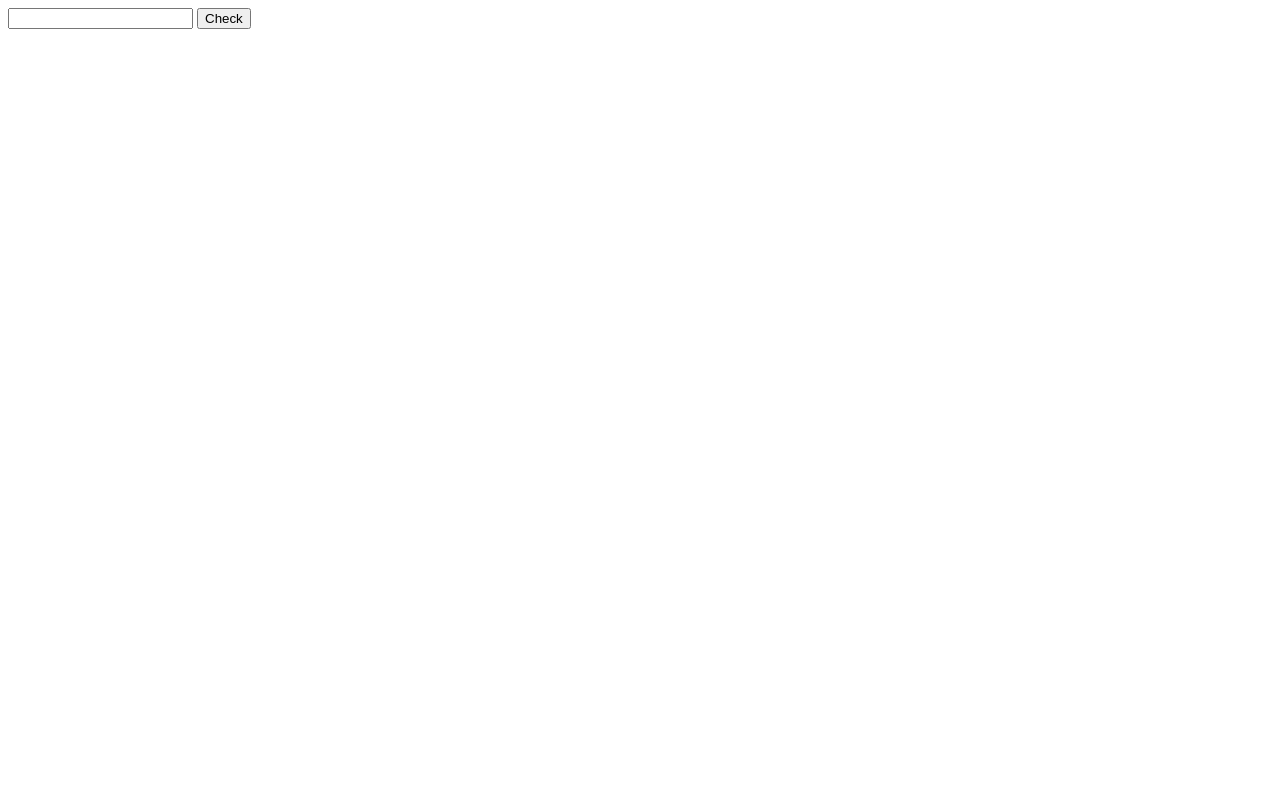
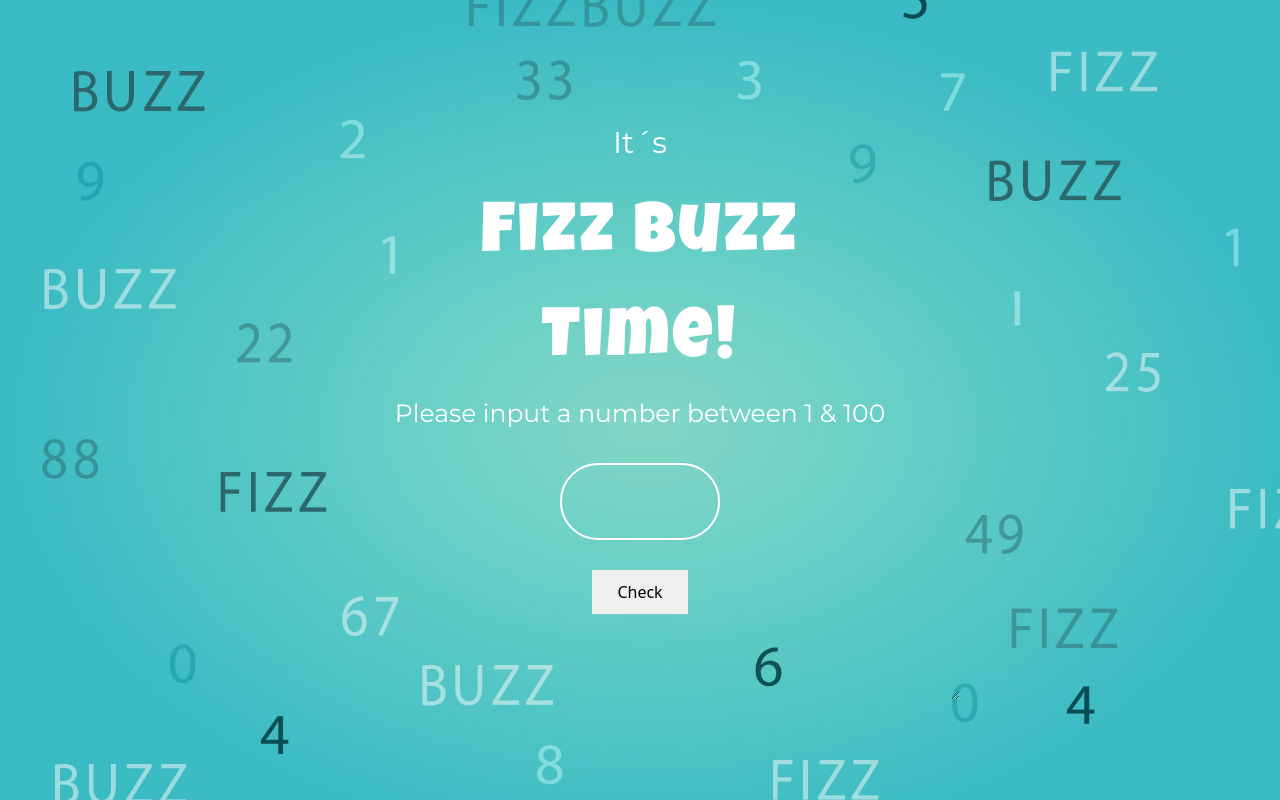
Before and after one commit to stefankarlberg/fizzbuzz_js_stefankarlberg1, a website: page src/index.html in a window 1280 px wide. Drawn offline with nearby package versions, Linux system fonts and the light colour scheme.

Commit message:
Added styling

```diff
--- a/src/index.html
+++ b/src/index.html
@@ -4,15 +4,121 @@
     <meta charset="UTF-8">
     <meta name="viewport" content="width=device-width, initial-scale=1.0">
     <meta http-equiv="X-UA-Compatible" content="ie=edge">
-    <title>Puppeteer Mocha Scaffold</title>
+    <link href="https://cdn.jsdelivr.net/npm/tailwindcss/dist/tailwind.min.css" rel="stylesheet">
+    <title>Fizz Buzz</title>
+
+    <style>
+
+    @import url('https://fonts.googleapis.com/css?family=Montserrat');
+    @import url('https://fonts.googleapis.com/css?family=Luckiest+Guy|Montserrat');
+
+    body {
+            background: url('img/bg_fizzbuzz.jpg') no-repeat center center fixed;
+            -webkit-background-size: cover;
+            -moz-background-size: cover;
+            -o-background-size: cover;
+            background-size: cover;
+        }
+
+    h1 {
+        font-family: 'Luckiest Guy', cursive;
+        font-size:70px;
+        color: white;
+        letter-spacing: 3px;
+    }
+
+    h2 {
+        font-family: 'Montserrat', sans-serif;
+        font-size:30px;
+        color: white;
+        margin-bottom: 20px;
+    }
+
+    .answer {
+        font-family: 'Luckiest Guy', cursive;
+        font-size: 100px;
+        color: #ff22a3;
+        margin-top: 30px;
+        margin-bottom: 20px;
+        text-shadow: 4px 1px 7px #FFFFFF;
+    }
+
+    h3 {
+        font-family: 'Luckiest Guy', cursive;
+        font-size:70px;
+        color: white;
+        letter-spacing: 3px;
+    }
+
+    p {
+        font-family: 'Montserrat', sans-serif;
+        font-size:25px;
+        color: white;
+    }
+
+    .container {
+            display: flex;
+            flex-direction: column;
+            justify-content: center;
+            height:100vh;
+
+        }
+
+    .main_content {
+            padding: 20px;
+            resize: vertical;
+            overflow: auto;
+            height:600px;
+        }
+
+    input.value {
+            margin-top: 30px;
+            background: none;
+            border: 2px solid white;
+            border-radius: 38px;
+            padding: 8px;
+            width: 160px;
+            font-size: 38px;
+            color: white;
+            letter-spacing: 2px;
+            text-align: center;
+            font-weight: 200;
+            margin-bottom: 30px;
+        }
+
+    input.submit {
+    padding: 10px;
+    padding-left: 25px;
+    padding-right: 25px;
+    }
+
+    </style>
+
 </head>
 <body>
-    <input type="text" id="value">
-    <input type="submit" value="Check" id="button">
-    <div id="display_answer"></div>
-</body>
+
+            <div class="container xl mx-auto">
+                    <div class="main_content w-1/2 ml-auto mr-auto ">
+                        <div class="text-center w-full ml-auto">
+                            <h2>It´s</h2>
+                            <h1>Fizz Buzz</h1>
+                            <h3>Time!</h3>
+                            <p>Please input a number between 1 & 100</p>
+                            </div>
+                        <div class="text-center w-full ml-autoh-12">
+                            <input class="value" type="text" id="value">
+                        </div>
+                        <div class="text-center w-full mr-autoh-12">
+                            <input class="submit" type="submit" value="Check" id="button">
+                        </div>
+                        <div id="display_answer" class="answer text-center w-full mr-auto">
+                        </div>
+                    </div>
+            </div>
+
 
             <script src="./js/fizz-buzz.js"></script>
+
                 <script>
                     document.addEventListener('DOMContentLoaded', () => {
                         let button = document.getElementById('button')
@@ -26,4 +132,6 @@
                     })
             </script>
 
+
+</body>
 </html>
```
Also changed, not shown: README.md, src/img/bg_fizzbuzz.jpg (added), 1 other file. Lines whose indentation alone changed are shown as unchanged.
